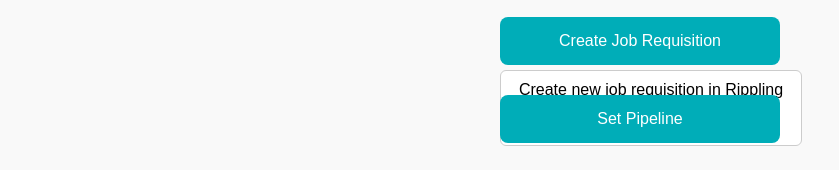
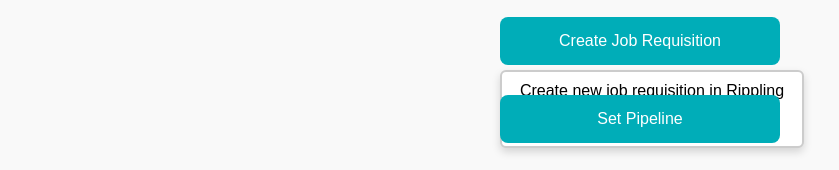
Before and after one commit to gfeitel1-maker/RecruitingSOP2, a plain HTML site: page index.html in a window 1280 px wide. Both pictures are taken after a click on the element "Create Job Requisition". Shown: the part 320-490 px from the top of the page, without its empty margins (0-839 px from the left). Drawn offline with Linux system fonts and the light colour scheme.

Commit message:
Update index.html

```diff
--- a/index.html
+++ b/index.html
@@ -26,7 +26,7 @@
   cursor: pointer;
   position: relative;
   transition: transform 0.2s;
-      z-index: 2;
+  z-index: 10; /* HIGHER z-index */
 }
 .step:hover {
   transform: scale(1.03);
@@ -41,12 +41,13 @@
   top: 110%;
   left: 0;
   background: white;
-      border: 1px solid #ccc;
+  border: 2px solid #ccc;
   padding: 10px;
   width: 100%;
-      z-index: 3;
+  z-index: 9999; /* SUPER HIGH */
   border-radius: 6px;
   color: #000000;
+  box-shadow: 0 4px 8px rgba(0,0,0,0.15);
 }
 .step.active .detail-box {
   display: block;
```
Lines whose indentation alone changed are shown as unchanged.
